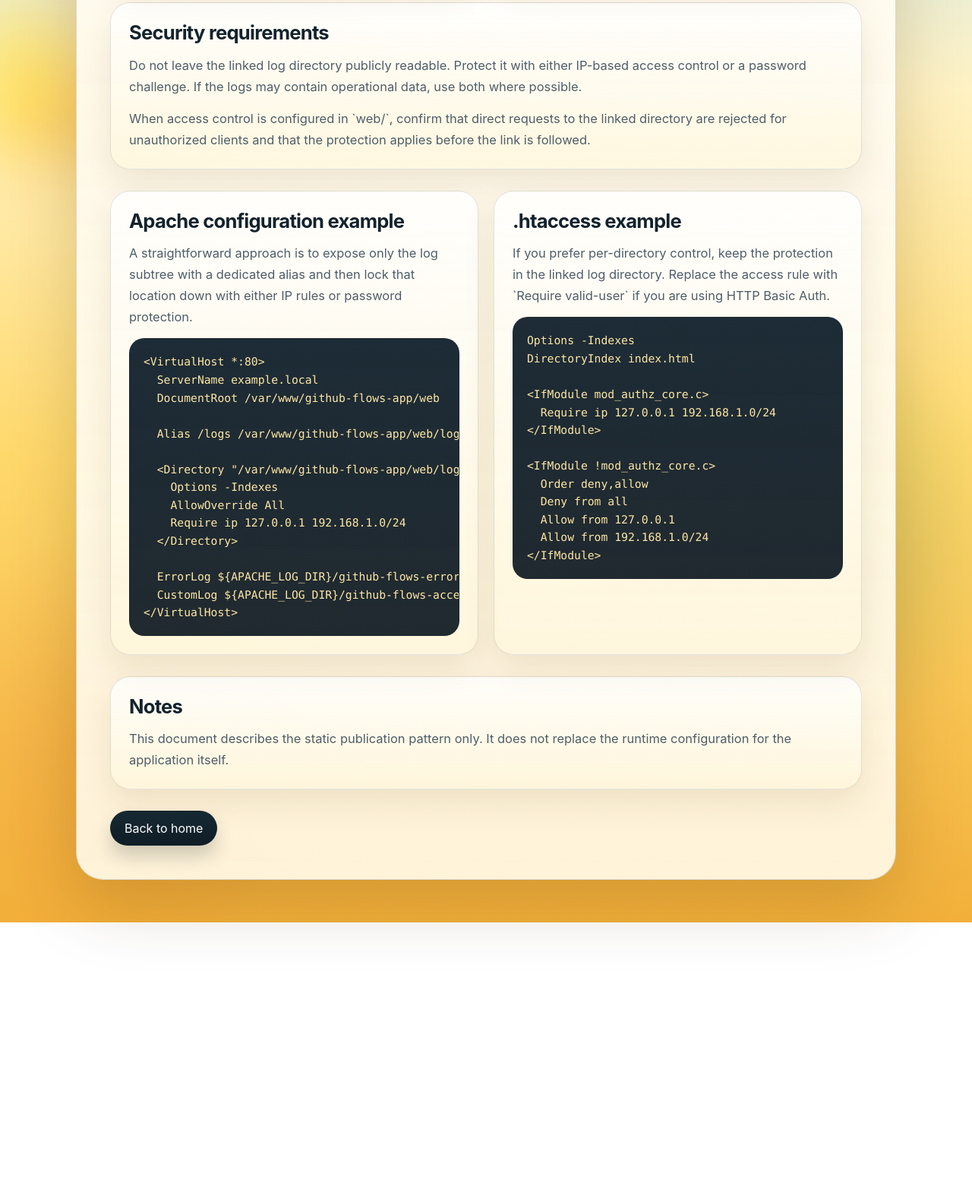
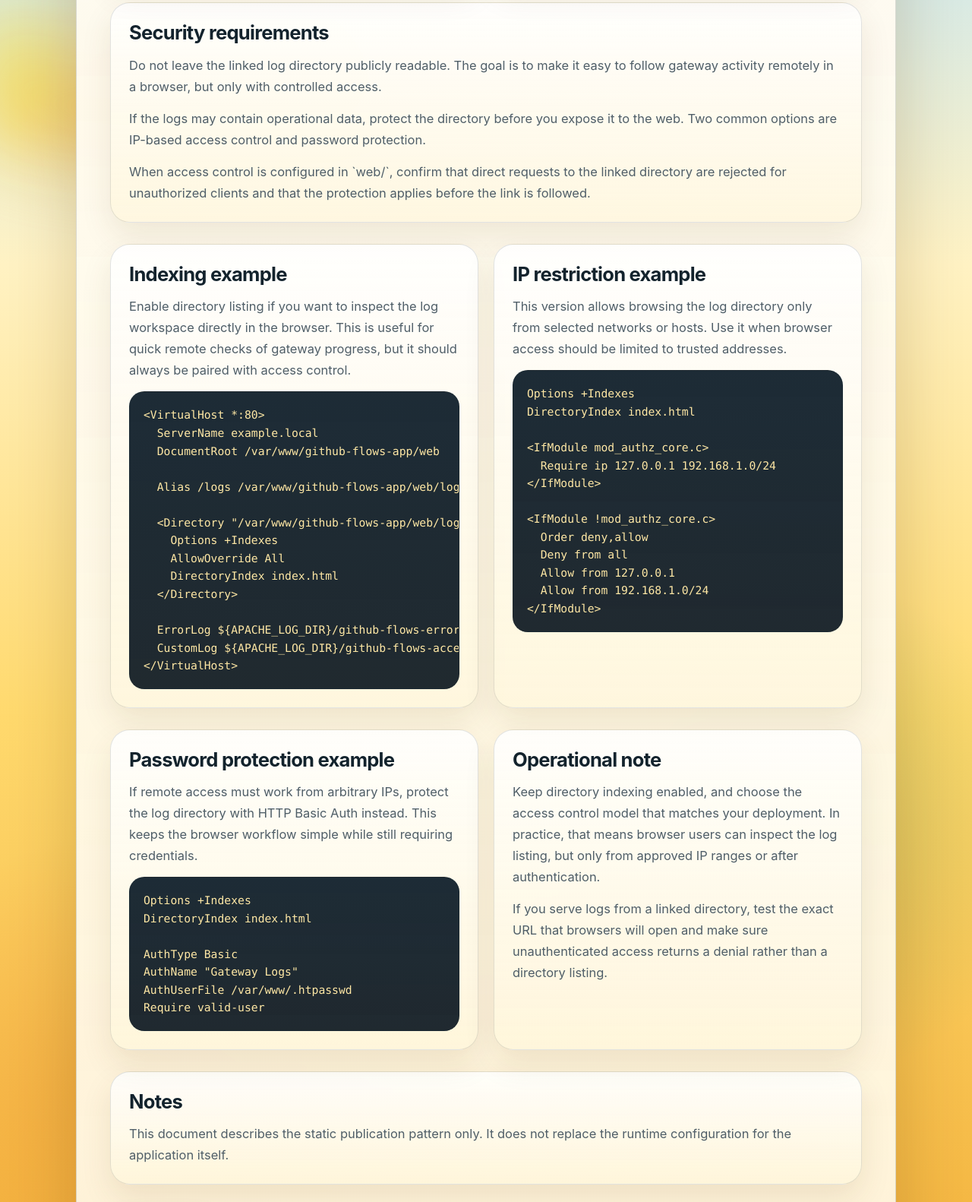
Before and after one commit to flancer32/github-flows-app, a website: page web/log-workspace.html in a window 1280 px wide. Shown: the part 741-2323 px from the top of the page at 76% size. Before the commit the page ends 1955 px from the top, so only its background shows below. Drawn offline with Linux system fonts and the light colour scheme.

Commit message:
Update log workspace guide wording

```diff
--- a/web/log-workspace.html
+++ b/web/log-workspace.html
@@ -44,9 +44,12 @@
         <div class="panel stack-top">
           <h2>Security requirements</h2>
           <p>
-            Do not leave the linked log directory publicly readable. Protect it with either IP-based
-            access control or a password challenge. If the logs may contain operational data, use both
-            where possible.
+            Do not leave the linked log directory publicly readable. The goal is to make it easy to
+            follow gateway activity remotely in a browser, but only with controlled access.
+          </p>
+          <p>
+            If the logs may contain operational data, protect the directory before you expose it to the
+            web. Two common options are IP-based access control and password protection.
           </p>
           <p>
             When access control is configured in `web/`, confirm that direct requests to the linked
@@ -57,10 +60,11 @@
 
         <div class="grid cols-2 stack-top">
           <section class="panel">
-            <h2>Apache configuration example</h2>
+            <h2>Indexing example</h2>
             <p>
-              A straightforward approach is to expose only the log subtree with a dedicated alias and
-              then lock that location down with either IP rules or password protection.
+              Enable directory listing if you want to inspect the log workspace directly in the
+              browser. This is useful for quick remote checks of gateway progress, but it should always
+              be paired with access control.
             </p>
 <pre class="codeblock"><code>&lt;VirtualHost *:80&gt;
   ServerName example.local
@@ -69,9 +73,9 @@
   Alias /logs /var/www/github-flows-app/web/log
 
   &lt;Directory "/var/www/github-flows-app/web/log"&gt;
-    Options -Indexes
+    Options +Indexes
     AllowOverride All
-    Require ip 127.0.0.1 192.168.1.0/24
+    DirectoryIndex index.html
   &lt;/Directory&gt;
 
   ErrorLog ${APACHE_LOG_DIR}/github-flows-error.log
@@ -80,12 +84,12 @@
           </section>
 
           <section class="panel">
-            <h2>.htaccess example</h2>
+            <h2>IP restriction example</h2>
             <p>
-              If you prefer per-directory control, keep the protection in the linked log directory.
-              Replace the access rule with `Require valid-user` if you are using HTTP Basic Auth.
+              This version allows browsing the log directory only from selected networks or hosts.
+              Use it when browser access should be limited to trusted addresses.
             </p>
-<pre class="codeblock"><code>Options -Indexes
+<pre class="codeblock"><code>Options +Indexes
 DirectoryIndex index.html
 
 &lt;IfModule mod_authz_core.c&gt;
@@ -98,6 +102,36 @@ DirectoryIndex index.html
   Allow from 127.0.0.1
   Allow from 192.168.1.0/24
 &lt;/IfModule&gt;</code></pre>
+          </section>
+        </div>
+
+        <div class="grid cols-2 stack-top">
+          <section class="panel">
+            <h2>Password protection example</h2>
+            <p>
+              If remote access must work from arbitrary IPs, protect the log directory with HTTP Basic
+              Auth instead. This keeps the browser workflow simple while still requiring credentials.
+            </p>
+<pre class="codeblock"><code>Options +Indexes
+DirectoryIndex index.html
+
+AuthType Basic
+AuthName "Gateway Logs"
+AuthUserFile /var/www/.htpasswd
+Require valid-user</code></pre>
+          </section>
+
+          <section class="panel">
+            <h2>Operational note</h2>
+            <p>
+              Keep directory indexing enabled, and choose the access control model that matches your
+              deployment. In practice, that means browser users can inspect the log listing, but only
+              from approved IP ranges or after authentication.
+            </p>
+            <p>
+              If you serve logs from a linked directory, test the exact URL that browsers will open and
+              make sure unauthenticated access returns a denial rather than a directory listing.
+            </p>
           </section>
         </div>
 
```
